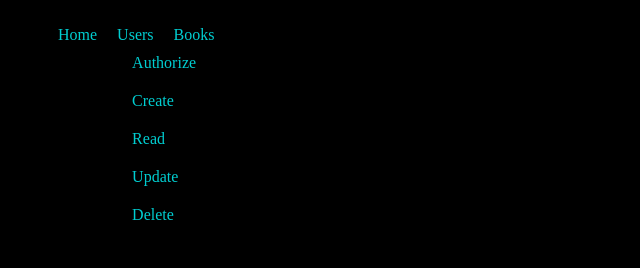
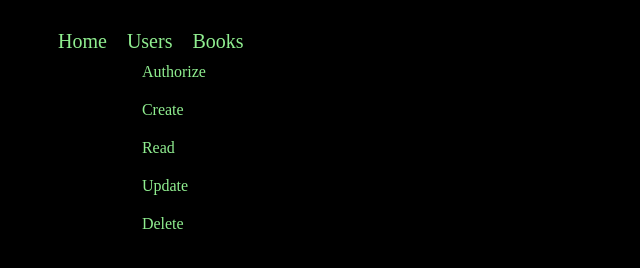
Before and after one commit to NickRyabinin/jquery-frontend, a plain HTML site: page src/index.html in a window 1280 px wide. Both pictures are taken after a click on the item "Users". Shown: the whole page, without its empty margins (0-640 px from the left). Drawn offline with Linux system fonts and the light colour scheme; no server answers.

Commit message:
Modify style.css - make minor font & color styling

```diff
--- a/src/styles/style.css
+++ b/src/styles/style.css
@@ -1,6 +1,7 @@
 :root {
-  --font-normal: 14px;
-  --font-small: 10px;
+  --font-large: 20px;
+  --font-normal: 16px;
+  --font-small: 12px;
 }
 
 @font-face {
@@ -37,6 +38,8 @@ a {
 .menu {
   display: flex;
   list-style: none;
+  font-size: var(--font-large);
+  color: lightgreen;
 }
 
 .submenu {
@@ -44,6 +47,7 @@ a {
   position: absolute;
   list-style: none;
   background: black;
+  font-size: var(--font-normal);
 }
 
 li {
@@ -63,3 +67,17 @@ td, th {
   border: 1px solid wheat;
   padding: 5px;
 }
+
+.inactive {
+  color: gray;
+}
+
+input {
+  margin-bottom: 5px;
+}
+
+main {
+  display: flex;
+  flex-direction: column;
+  align-items: center;
+}
```
